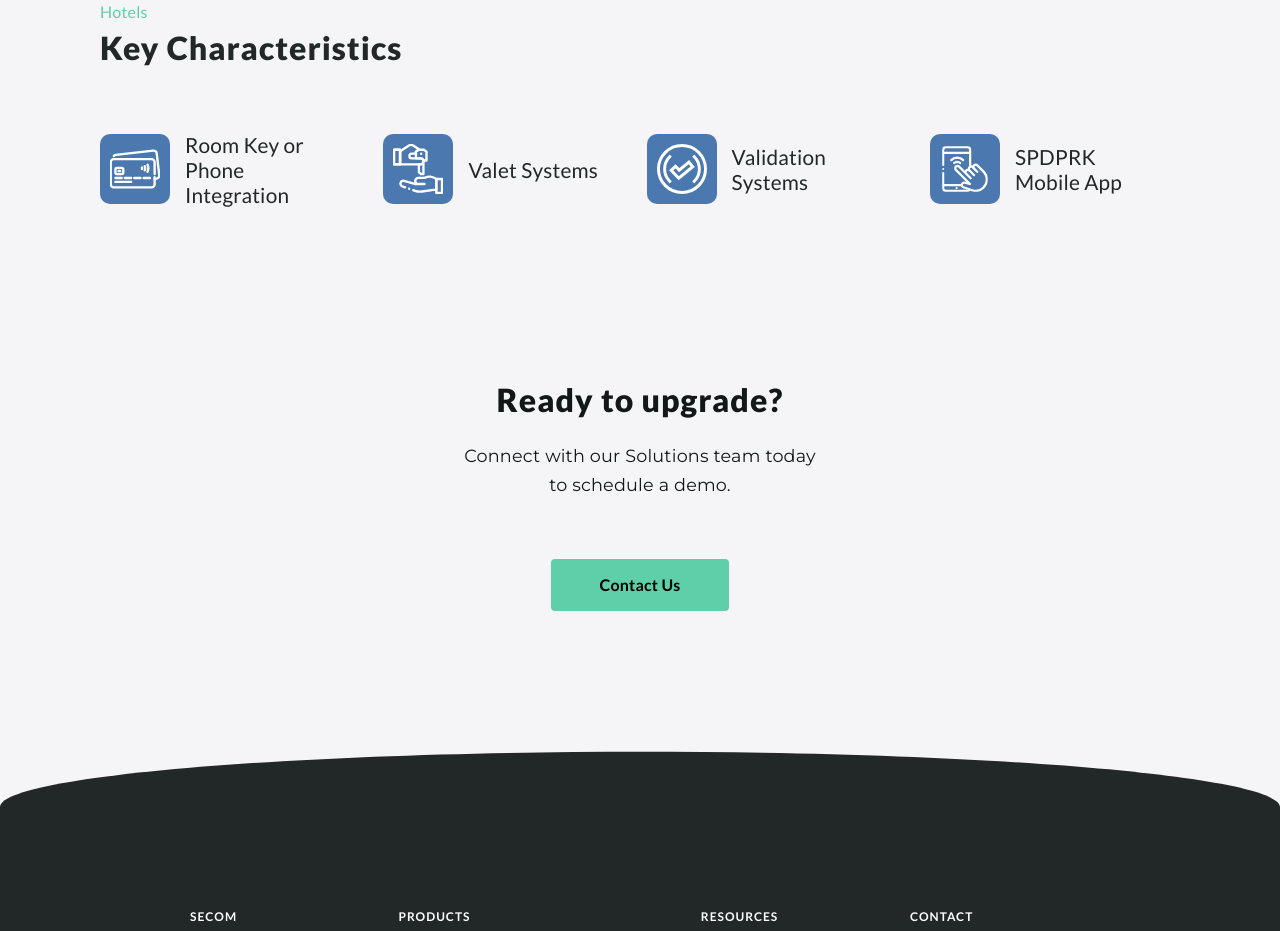
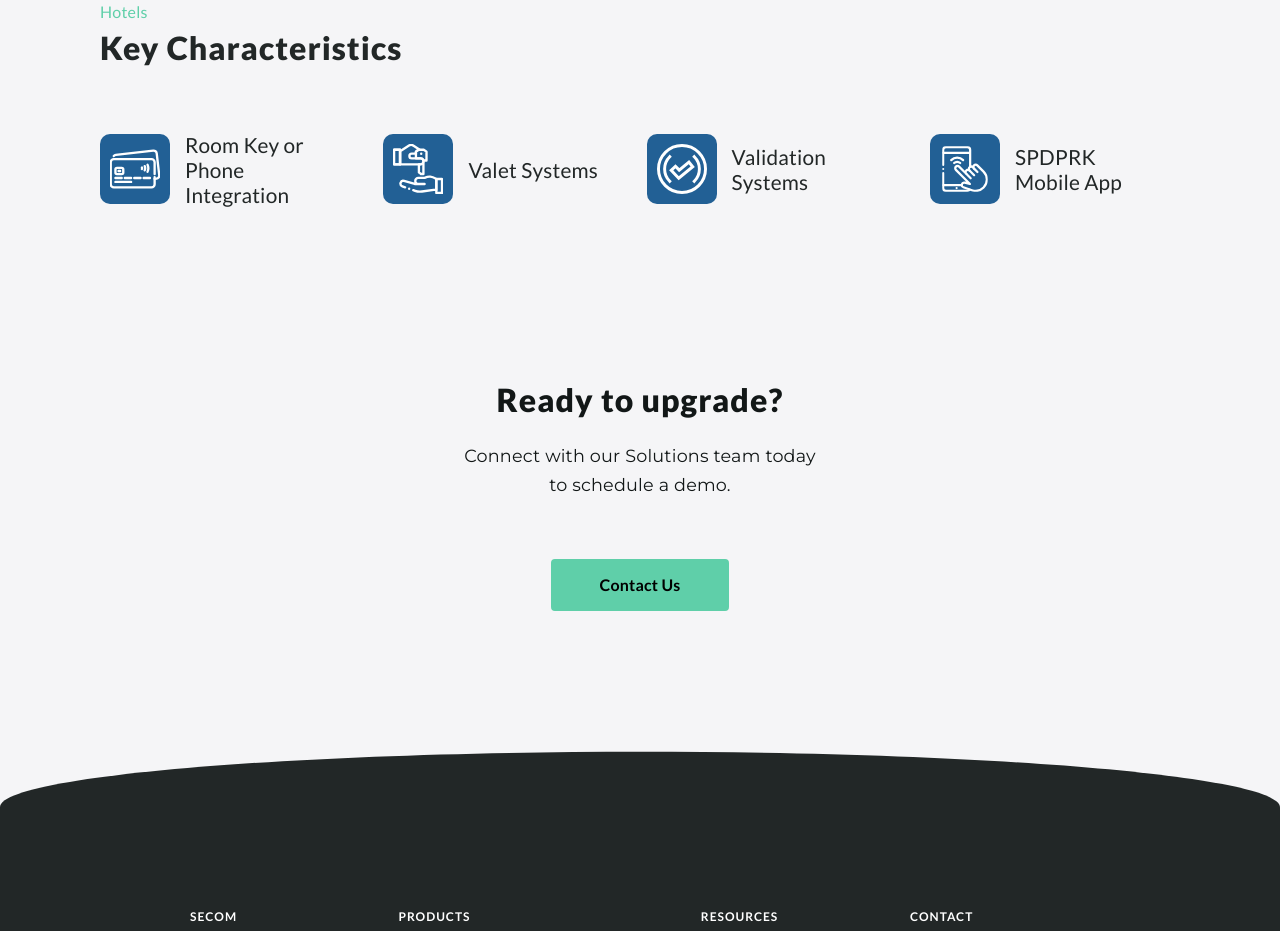
Before and after one commit to justinshane13/SPDPRK-site-v2, a Next.js app: page /sectors/hotel in a window 1280 px wide. Shown: the part 1220-2151 px from the top of the page. Built offline with nearby package versions, Linux system fonts and the light colour scheme.

Commit message:
Update SectorPage tile color

```diff
--- a/styles/SectorPage.module.css
+++ b/styles/SectorPage.module.css
@@ -87,7 +87,7 @@
 }
 
 .sectorPageSection2Tile > div {
-    background-color: #4A78AF;
+    background-color: #226095;
     padding: 10px;
     border-radius: 10px;
     display: flex;
```
